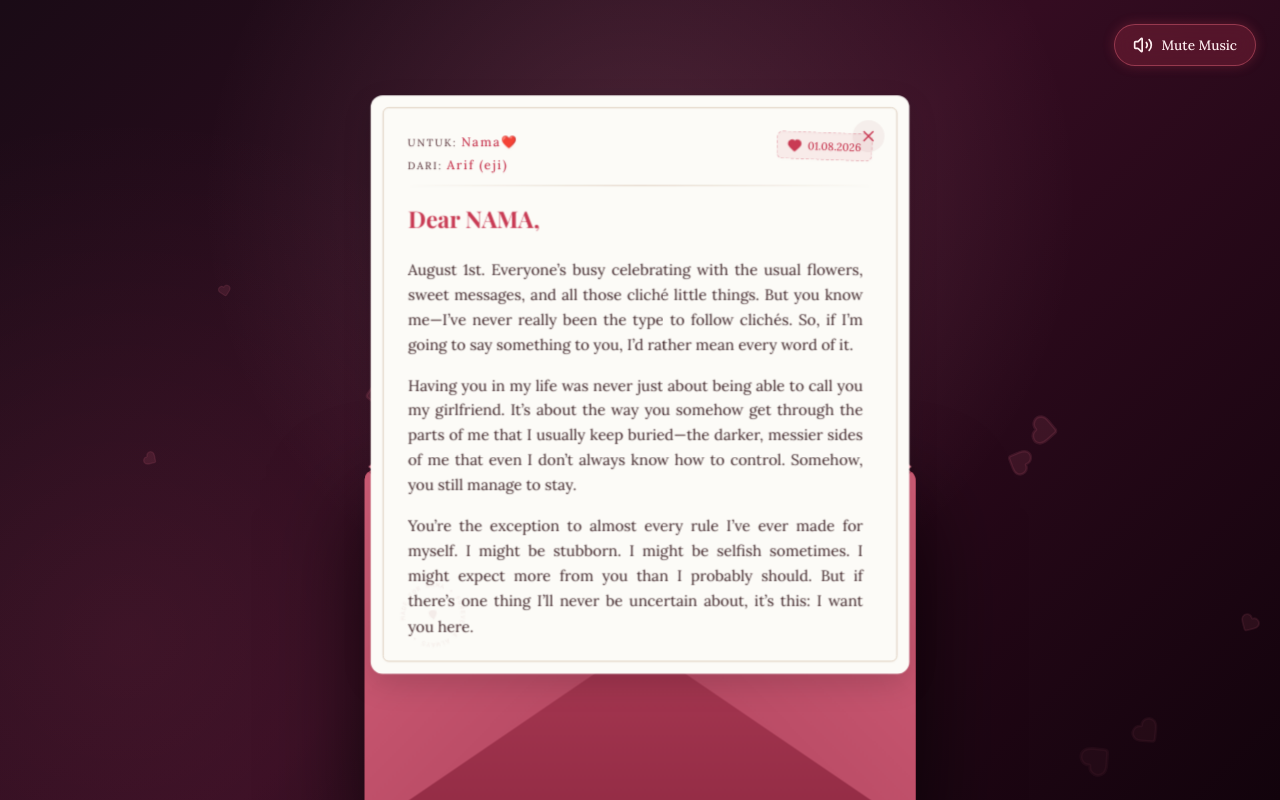
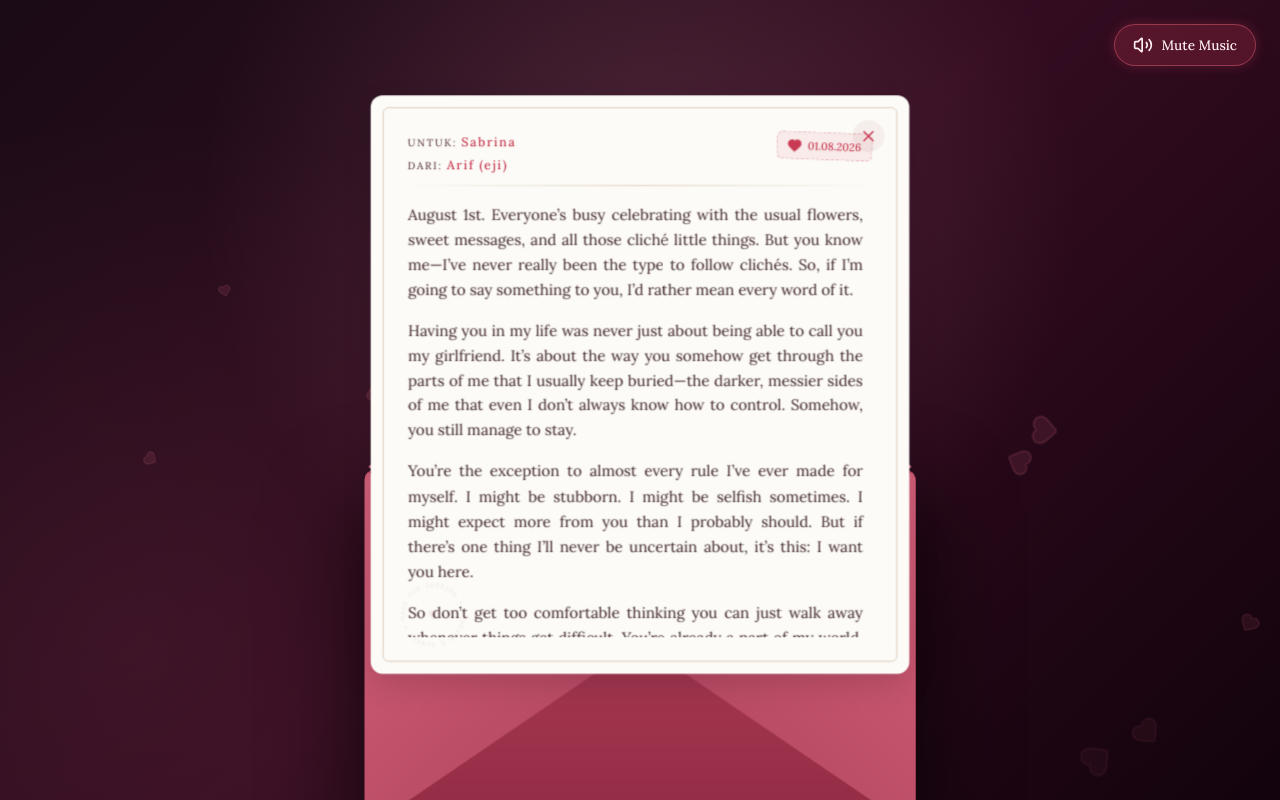
Before and after one commit to Thaakie/JOBWEB, a React (Vite) app: page / in a window 1280 px wide. Both pictures are taken after a click on the button "Buka ❤️". Built offline with nearby package versions, Linux system fonts and the light colour scheme; a web font is replaced by a local one.

Commit message:
feat: name changes

```diff
--- a/src/App.jsx
+++ b/src/App.jsx
@@ -228,7 +228,7 @@ export default function App() {
                 {/* Letter Header */}
                 <div className="letter-header">
                   <div className="metadata-row">
-                    <span className="meta-tag">UNTUK: <span className="meta-text">Nama❤️</span></span>
+                    <span className="meta-tag">UNTUK: <span className="meta-text">Sabrina</span></span>
                     <span className="meta-tag">DARI: <span className="meta-text">Arif (eji)</span></span>
                   </div>
                   <div className="love-stamp-badge">
@@ -246,9 +246,7 @@ export default function App() {
                   initial="hidden"
                   animate={isOpen ? "show" : "hidden"}
                 >
-                  <motion.h2 className="letter-salutation" variants={textLineVariants}>
-                    Dear NAMA,
-                  </motion.h2>
+
 
                   <motion.p className="letter-paragraph" variants={textLineVariants}>
                     August 1st. Everyone’s busy celebrating with the usual flowers, sweet messages, and all those cliché little things. But you know me—I’ve never really been the type to follow clichés. So, if I’m going to say something to you, I’d rather mean every word of it.
@@ -288,7 +286,7 @@ export default function App() {
                         <img src="/lovu.jpg" alt="Sabrina & Arif" className="polaroid-image" />
                       </div>
                       <div className="polaroid-caption">
-                        <span>Nama & Arif </span>
+                       :3
                       </div>
                     </div>
                   </motion.div>
@@ -316,7 +314,7 @@ export default function App() {
                       fill="none"
                     />
                     <text fontFamily="monospace" fontSize="8" fill="rgba(143, 35, 48, 0.15)" letterSpacing="1">
-                      <textPath href="#watermarkPath">MADE FOR NAMA • FOREVER &amp; ALWAYS • </textPath>
+                      <textPath href="#watermarkPath">MADE FOR SABRINA • FOREVER &amp; ALWAYS • </textPath>
                     </text>
                     <path
                       d="M 45 47 C 45 43, 55 43, 55 47 C 55 52, 50 54, 50 57 C 50 54, 45 52, 45 47 Z"
```
